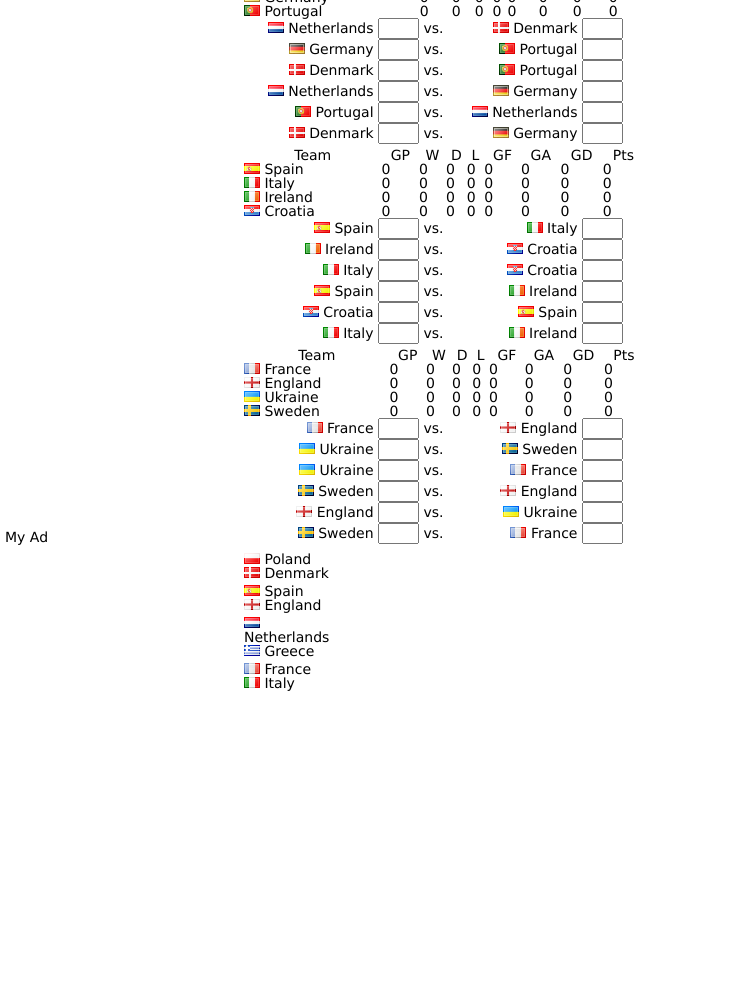
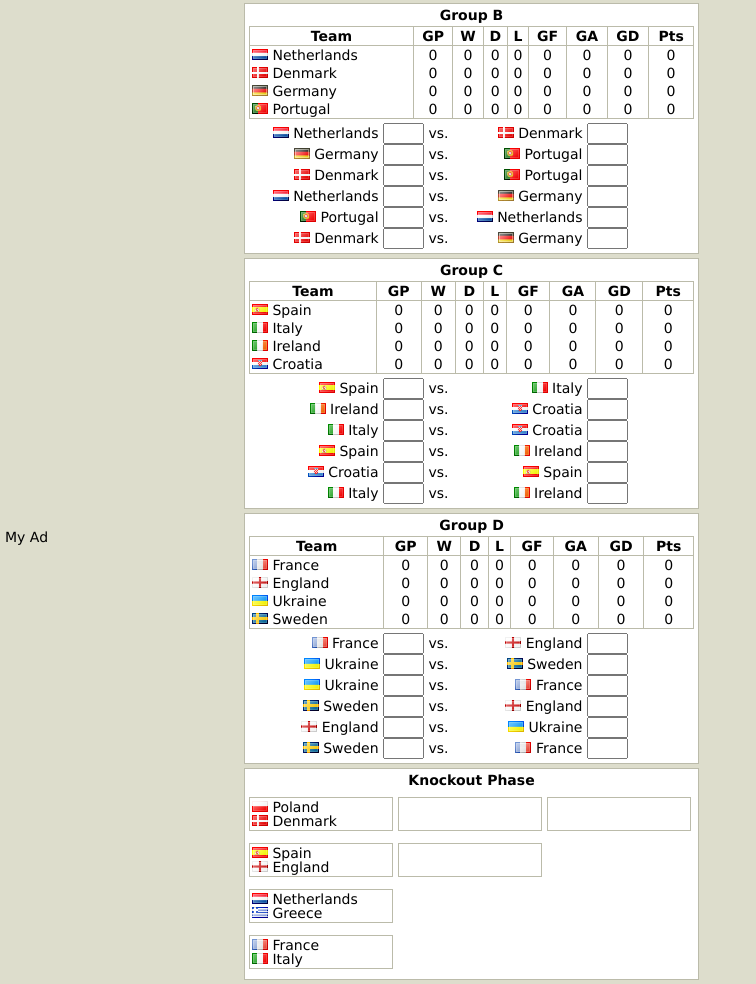
Before and after one commit to mikemorton/SoccerSite, a plain HTML site: page euro2012.html in a window 1280 px wide. Shown: the part 256-1240 px from the top of the page, without its empty margins (0-756 px from the left). Before the commit the page ends 950 px from the top, so only its background shows below. Drawn offline with Linux system fonts and the light colour scheme.

Commit message:
Further Layout Updates

```diff
--- a/euro2012.css
+++ b/euro2012.css
@@ -42,9 +42,11 @@ table {
 	border-spacing: 0;
 }
 
+
+
 html { height: 100% }
 body { height: 100%; max-height: 100%; margin: 0; padding: 0; border: 0;
-font-family: verdana,arial,sans-serif; font-size:14px;}
+font-family: verdana,arial,sans-serif; font-size:14px; background-color: #ddddcc; }
 
 .left { float: left; width: 230px; height: 100%; margin: 5px; }
 .right { float: left; display: inline-block; height: 100%}
@@ -55,15 +57,47 @@ font-family: verdana,arial,sans-serif; font-size:14px;}
 #adholder { width: 200px; margin: 0px auto }
 
 h1 {font-size: 25px; }
+h2 {font-size: 14px; font-weight: bold; text-align: center; margin-bottom: 4px;}
 
-.group, .tree {width: 400px; margin:4px;}
-.group table {width: 100%}
+.group, .tree {width: 445px; margin:4px; padding: 4px; border: 1px solid #bbbbaa; background-color: #ffffff;}
+
+.group table {width: 100%; border: 1px solid #bbbbaa; margin-bottom:4px;}
+.group table th {
+    padding: 2px 2px 2px 2px;
+    border:0px;
+    border-left: #bbbbaa 1px solid;
+    border-right: #bbbbaa 1px solid;
+    border-bottom: #bbbbaa 1px solid;
+    font-weight: bold;
+}
+.group table td {
+    padding: 2px 2px 2px 2px;
+    border:0px;
+    border-left: #bbbbaa 1px solid;
+    border-right: #bbbbaa 1px solid;
+    text-align: center;
+}
+
+.group table .teamname {
+    text-align: left;
+}
+
 .group .match {width: 100%;}
 .group .match span {width: 175px; display:inline-block; text-align: right; }
 
+.tree {display:inline-block;margin-top:0;}
+.qf,.sf, .final {width: 145px;float:left;margin-right:4px;}
+.qf div, .sf div, .final div, .champ div {
+    margin: 6px 0 6px 0;
+    display:inline-block;
+    border: 1px solid #bbbbaa;
+    width: 95%;
+    padding: 2px;
+}
+.qf span, .sf span, .final span {
+    cursor: pointer;
+}
 
-.qf, .sf, .final, .champ {float:left; width: 100px}
-.qf div {margin: 4px 0 4px 0;}
-.sf div {margin: 4px 0 4px 0;}
-.final div {margin: 4px 0 4px 0;}
-.champ {margin: 4px 0 4px 0;}
+.final{
+    margin-right: 0
+}
--- a/euro2012.html
+++ b/euro2012.html
@@ -45,6 +45,8 @@ Feedback: <a href="http://www.twitter.com/theycallmemorty">@theycallmemorty</a>
 
 
       <div class="group" id="Group_A">
+         <h2>Group A</h2>
+
 
         <table>
           <thead>
@@ -163,6 +165,8 @@ Feedback: <a href="http://www.twitter.com/theycallmemorty">@theycallmemorty</a>
       </div>
 
       <div class="group" id="Group_B">
+         <h2>Group B</h2>
+
 
         <table>
           <thead>
@@ -281,6 +285,8 @@ Feedback: <a href="http://www.twitter.com/theycallmemorty">@theycallmemorty</a>
       </div>
 
       <div class="group" id="Group_C">
+         <h2>Group C</h2>
+
 
         <table>
           <thead>
@@ -399,6 +405,8 @@ Feedback: <a href="http://www.twitter.com/theycallmemorty">@theycallmemorty</a>
       </div>
 
       <div class="group" id="Group_D">
+         <h2>Group D</h2>
+
 
         <table>
           <thead>
@@ -517,6 +525,7 @@ Feedback: <a href="http://www.twitter.com/theycallmemorty">@theycallmemorty</a>
       </div>
 
 <div class="tree">
+<h2>Knockout Phase</h2>
 <div class="qf">
   <div>
     <span rel="Group_A" class="first"></span><br />
@@ -538,25 +547,22 @@ Feedback: <a href="http://www.twitter.com/theycallmemorty">@theycallmemorty</a>
 
 <div class="sf">
   <div>
-    <span></span><br />
-    <span></span>
+    <span>&nbsp;</span><br />
+    <span>&nbsp;</span>
   </div>
   <div>
-    <span></span><br />
-    <span></span>
+    <span>&nbsp;</span><br />
+    <span>&nbsp;</span>
   </div>
 </div>
 
 <div class="final">
   <div>
-    <span></span><br />
-    <span></span>
+    <span>&nbsp;</span><br />
+    <span>&nbsp;</span>
   </div>
 </div>
 
-<div class="champ">
-  <span></span>
-</div>
 </div>
 
 </div>
--- a/euro2012.js
+++ b/euro2012.js
@@ -35,8 +35,6 @@ $(document).ready(function() {
       var $elem = $(this);
       if($elem.html().length == 0)
 	return;
-
-      $('.champ span').html($elem.html());
     });
 });
 
```
Also changed, not shown: 1 other file.
